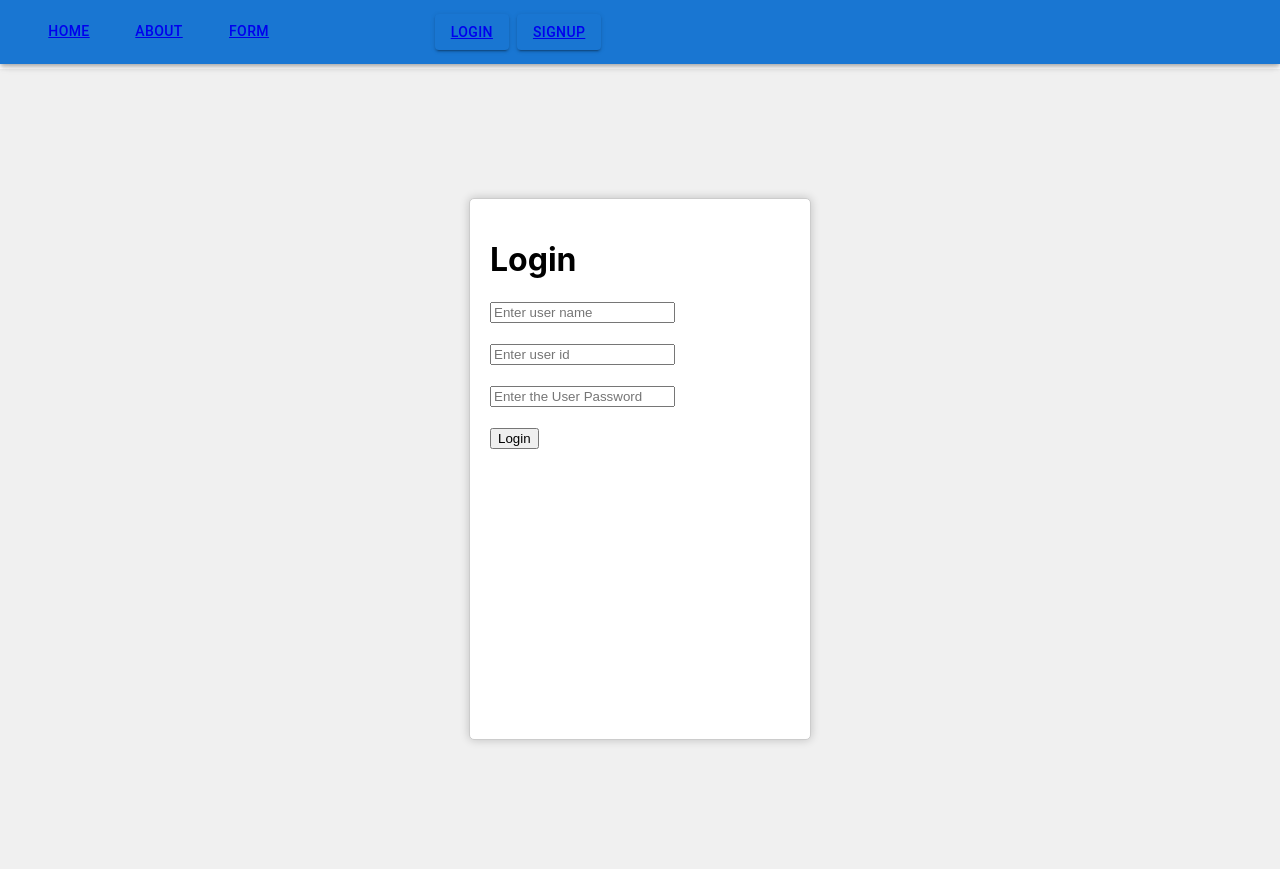
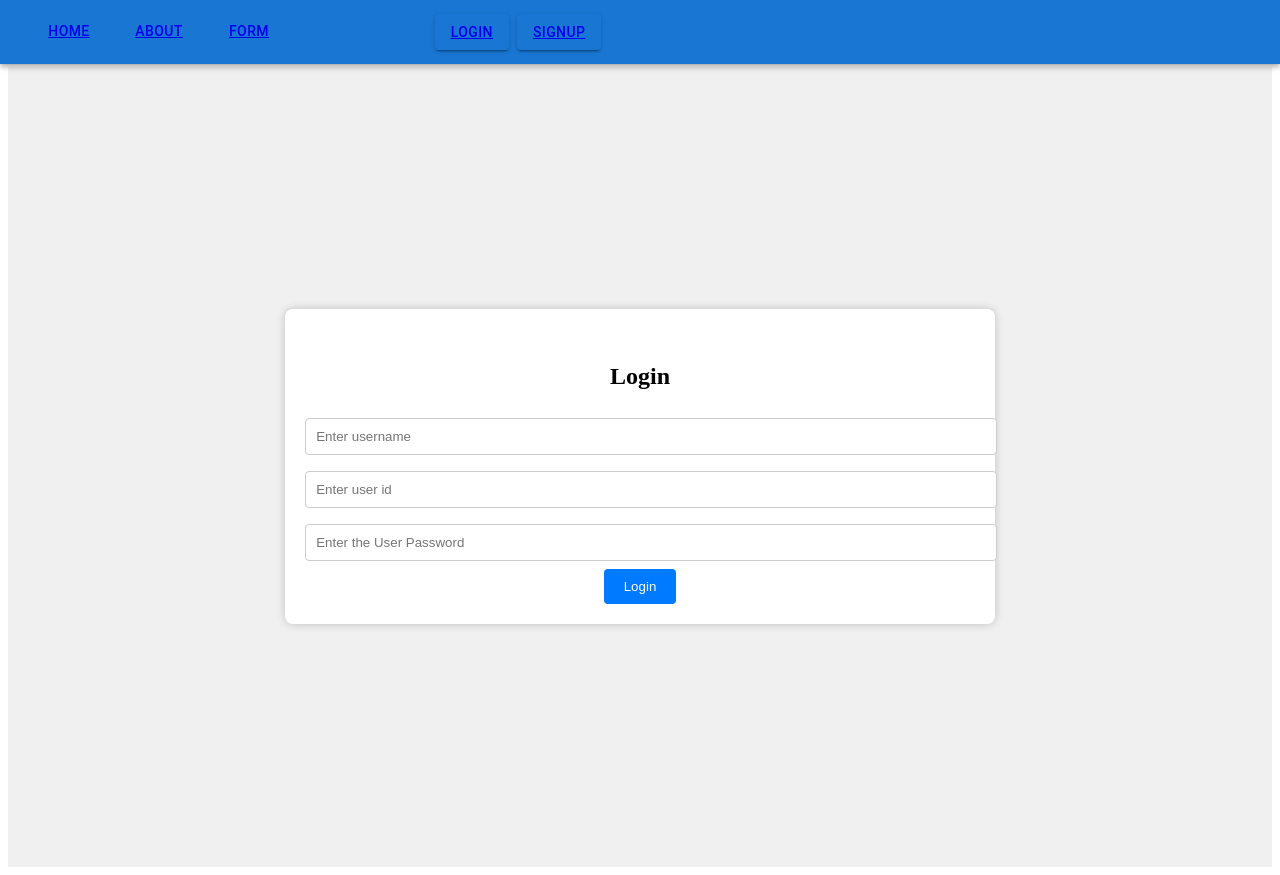
Before and after one commit to Alapnachavan/random-project, a React (Create React App) app: page /form in a window 1280 px wide. Built offline with nearby package versions, Linux system fonts and the light colour scheme.

Commit message:
udate home page

```diff
--- /dev/null
+++ b/src/components/About.js
@@ -0,0 +1,45 @@
+import React from 'react';
+import Table from '@mui/material/Table';
+import TableBody from '@mui/material/TableBody';
+import TableCell from '@mui/material/TableCell';
+import TableContainer from '@mui/material/TableContainer';
+import TableHead from '@mui/material/TableHead';
+import TableRow from '@mui/material/TableRow';
+import Paper from '@mui/material/Paper';
+
+const rows = [
+  { id: 1, Moviename: 'jawan', Rating:"5 star", Realsedyear: '2023' },
+  { id: 2, Moviename: 'Jane Smith', Rating: "five star", Realsedyear: '20223' },
+  // Add more rows as needed
+];
+const About = () => {
+  return (
+    <div>
+      <h1>movie name and info list</h1>
+      <TableContainer component={Paper}>
+        <Table>
+          <TableHead>
+            <TableRow>
+              <TableCell>id</TableCell>
+              <TableCell>MovienameName</TableCell>
+              <TableCell>Rating</TableCell>
+              <TableCell>Realsedyear</TableCell>
+            </TableRow>
+          </TableHead>
+          <TableBody>
+            {rows.map((row) => (
+              <TableRow key={row.id}>
+                <TableCell>{row.id2}</TableCell>
+                <TableCell>{row.Moviename}</TableCell>
+                <TableCell>{row.Rating}</TableCell>
+                <TableCell>{row.Realsedyear}</TableCell>
+              </TableRow>
+            ))}
+          </TableBody>
+        </Table>
+      </TableContainer>
+    </div>
+  );
+};
+
+export default About;
--- a/src/components/Form.js
+++ b/src/components/Form.js
@@ -1,4 +1,43 @@
 
+// import React, { useState } from 'react';
+// import { useNavigate } from 'react-router-dom';
+
+// const Form = () => {
+//   const navigate = useNavigate();
+//   const [errorMessage, setErrorMessage] = useState('');
+
+//   const handleSubmit = (e) => {
+//     e.preventDefault();
+//     const isValid =true;
+
+//     if (isValid) {
+//       navigate('/LoginSummary');
+//     } else {
+//       setErrorMessage('Your information is incorrect. Please try again.');
+//     }
+//   };
+
+//   return (
+//     <div className="form-container">
+//       <div className="form-box">
+//         <h1>Login</h1>
+//         <form onSubmit={handleSubmit}>
+//           <input type="text" placeholder="Enter user name" />
+
+//           <br /> <br />
+//           <input type=",text,number" placeholder="Enter user id" />
+//           <br /> <br />
+//           <input type="number" placeholder="Enter the User Password" />
+//           <br /> <br />
+//           <button type="submit">Login</button>
+//         </form>
+//         {errorMessage && <div className="error-message">{errorMessage}</div>}
+//       </div>
+//     </div>
+//   );
+// };
+
+// export default Form;
 import React, { useState } from 'react';
 import { useNavigate } from 'react-router-dom';
 
@@ -8,7 +47,7 @@ const Form = () => {
 
   const handleSubmit = (e) => {
     e.preventDefault();
-    const isValid =true;
+    const isValid = true;
 
     if (isValid) {
       navigate('/LoginSummary');
@@ -20,16 +59,17 @@ const Form = () => {
   return (
     <div className="form-container">
       <div className="form-box">
-        <h1>Login</h1>
+        <img
+          className="movie-image"
+          // src="https://www.designhill.com/design-blog/most-iconic-movie"
+          // alt="Movie Poster"
+        />
+        <h1 className="form-title">Login</h1>
         <form onSubmit={handleSubmit}>
-          <input type="text" placeholder="Enter user name" />
-
-          <br /> <br />
-          <input type=",text,number" placeholder="Enter user id" />
-          <br /> <br />
-          <input type="number" placeholder="Enter the User Password" />
-          <br /> <br />
-          <button type="submit">Login</button>
+          <input className="form-input" type="text" placeholder="Enter username" />
+          <input className="form-input" type="text" placeholder="Enter user id" />
+          <input className="form-input" type="password" placeholder="Enter the User Password" />
+          <button className="form-button" type="submit">Login</button>
         </form>
         {errorMessage && <div className="error-message">{errorMessage}</div>}
       </div>
--- a/src/components/Home.js
+++ b/src/components/Home.js
@@ -6,16 +6,17 @@ import CardMedia from '@mui/material/CardMedia';
 import Typography from '@mui/material/Typography';
 import CircularProgress from '@mui/material/CircularProgress';
 import Grid from '@mui/material/Grid';
+import IconButton from '@mui/material/IconButton';
+import DeleteIcon from '@mui/icons-material/Delete';
+import ShareIcon from '@mui/icons-material/Share';
 
 const Home = () => {
   const [data, setData] = useState([]);
   const [loading, setLoading] = useState(true);
 
   useEffect(() => {
-
     const apiUrl =
       'https://api.themoviedb.org/3/movie/popular?api_key=305f60bfbc8d3750bac9f89b838c6b97';
-
 
     fetch(apiUrl)
       .then((response) => response.json())
@@ -33,13 +34,23 @@ const Home = () => {
     return <CircularProgress />;
   }
 
+  const handleDelete = (movieId) => {
+    // Filter the data array to exclude the movie with the specified ID
+    const updatedData = data.filter((movie) => movie.id !== movieId);
+    setData(updatedData);
+  };
+
+  const handleShare = (movieId) => {
+    console.log(`Share movie with ID: ${movieId}`);
+  };
+
   return (
     <div>
       <h1>Popular Movies</h1>
       <div className="card-container">
-        <Grid container spacing={2}> {/* Create a Grid container */}
+        <Grid container spacing={2}>
           {data.map((movie) => (
-            <Grid item xs={12} sm={6} md={4} lg={3} key={movie.id}> {/* Specify the number of columns for different screen sizes */}
+            <Grid item xs={12} sm={6} md={4} lg={3} key={movie.id}>
               <Card className="movie-card">
                 <CardMedia
                   component="img"
@@ -55,6 +66,22 @@ const Home = () => {
                   <Typography variant="body2" color="text.secondary">
                     {movie.overview}
                   </Typography>
+                  <div>
+                    <IconButton
+                      color="primary"
+                      aria-label="Delete"
+                      onClick={() => handleDelete(movie.id)}
+                    >
+                      <DeleteIcon />
+                    </IconButton>
+                    <IconButton
+                      color="secondary"
+                      aria-label="Share"
+                      onClick={() => handleShare(movie.id)}
+                    >
+                      <ShareIcon />
+                    </IconButton>
+                  </div>
                 </CardContent>
               </Card>
             </Grid>
--- a/src/index.css
+++ b/src/index.css
@@ -1,32 +1,47 @@
-body {
-  margin: 0;
-  font-family: -apple-system, BlinkMacSystemFont, 'Segoe UI', 'Roboto', 'Oxygen',
-    'Ubuntu', 'Cantarell', 'Fira Sans', 'Droid Sans', 'Helvetica Neue',
-    sans-serif;
-  -webkit-font-smoothing: antialiased;
-  -moz-osx-font-smoothing: grayscale;
-}
-
-code {
-  font-family: source-code-pro, Menlo, Monaco, Consolas, 'Courier New',
-    monospace;
-}
-
 
 .form-container {
   display: flex;
   justify-content: center;
   align-items: center;
-  min-height: 100vh; /* Center vertically within the viewport */
-  background-color: #f0f0f0; /* Set your desired background color */
+  height: 100vh;
+  background-color: #f0f0f0;
 }
 
 .form-box {
-  height: 500px;
-  width: 300px;
-  background-color: white; /* Set the background color of the form box */
+  background-color: #fff;
   padding: 20px;
-  border: 1px solid #ccc; /* Add a border around the form box */
-  border-radius: 5px; /* Add rounded corners */
-  box-shadow: 0px 0px 10px rgba(0, 0, 0, 0.2); /* Add a shadow effect */
+  border-radius: 8px;
+  box-shadow: 0 0 10px rgba(0, 0, 0, 0.2);
+  text-align: center;
 }
+
+.form-title {
+  font-size: 24px;
+  margin-bottom: 20px;
+}
+
+.form-input {
+  width: 100%;
+  padding: 10px;
+  margin: 8px 0;
+  border: 1px solid #ccc;
+  border-radius: 4px;
+}
+
+.form-button {
+  background-color: #007bff;
+  color: #fff;
+  padding: 10px 20px;
+  border: none;
+  border-radius: 4px;
+  cursor: pointer;
+}
+
+.form-button:hover {
+  background-color: #0056b3;
+}
+
+.error-message {
+  color: #ff0000;
+  margin-top: 10px;
+}
```
Also changed, not shown: src/components/Navbar.js (line endings or trailing spaces).
